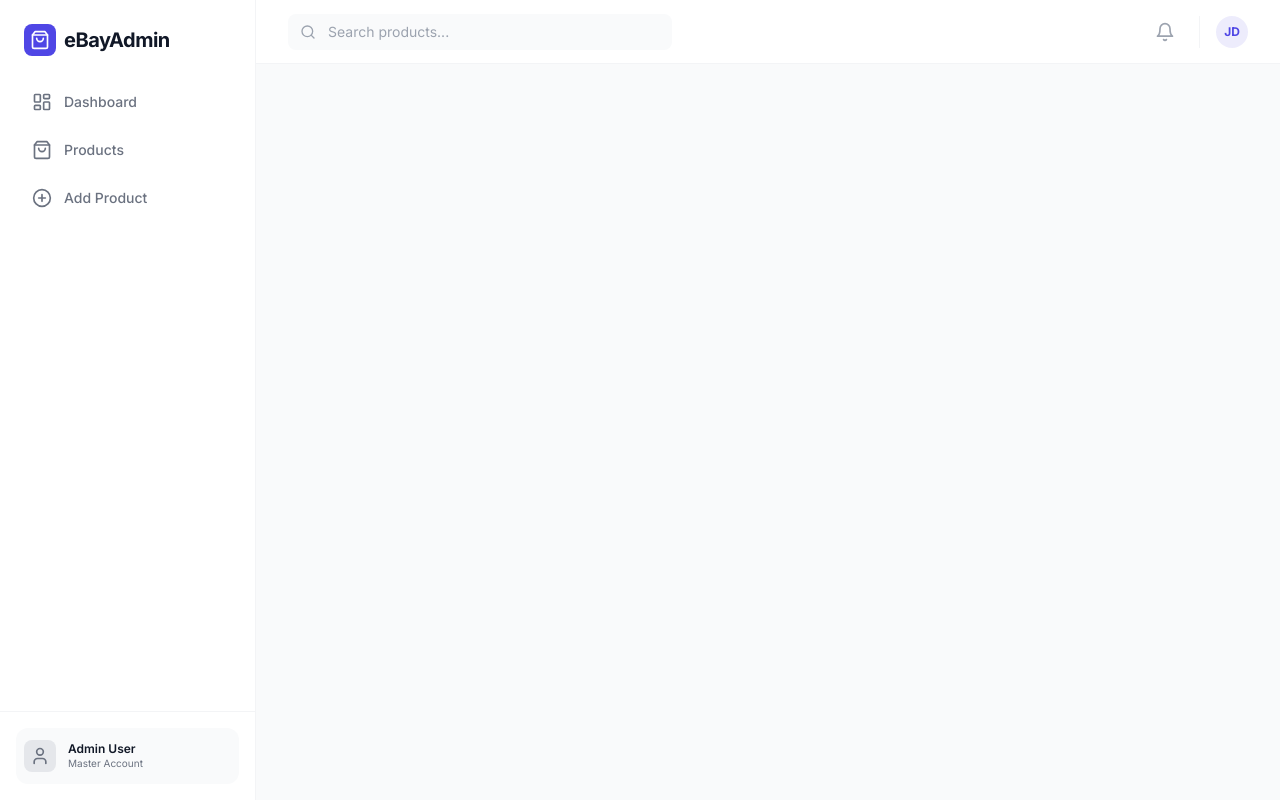
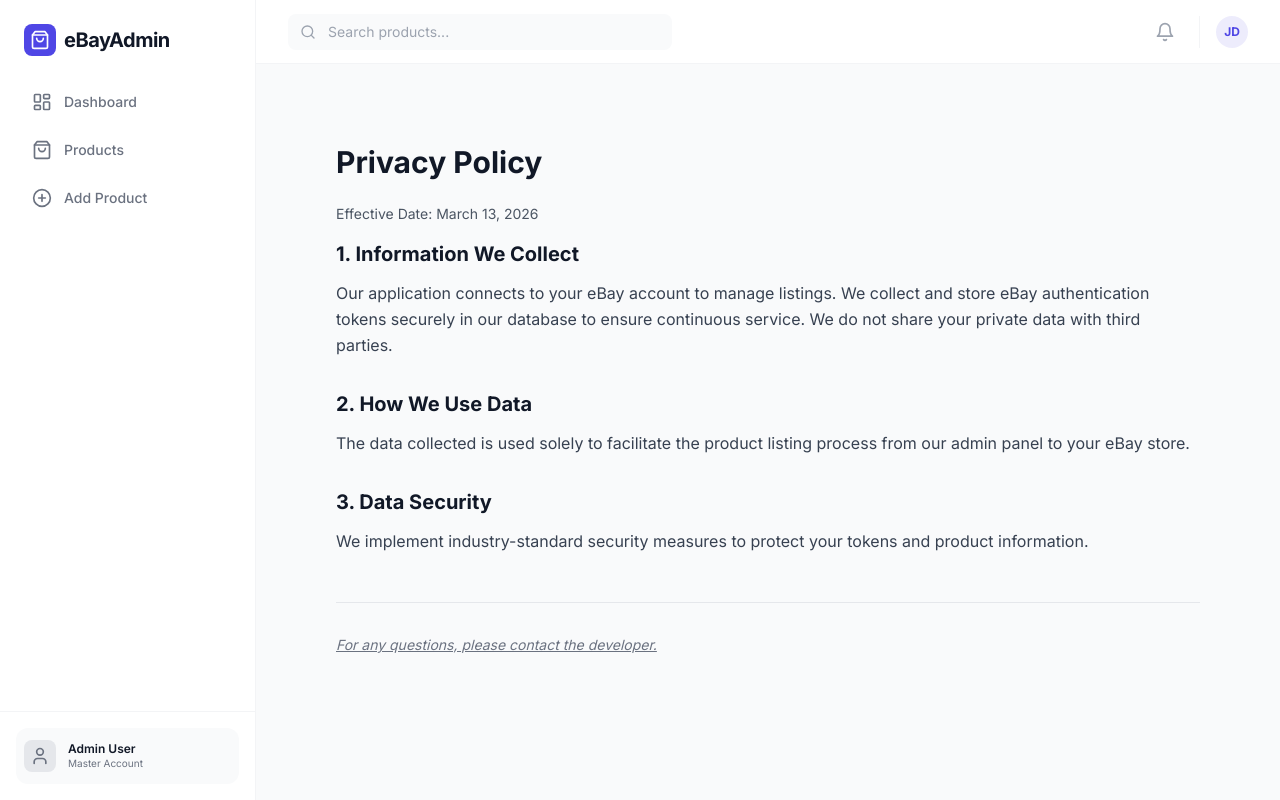
Before and after one commit to dev21sept/E-commerce-product, a React (Vite) app in the folder frontend/: page /privacy in a window 1280 px wide. Built offline with nearby package versions, Linux system fonts and the light colour scheme.

Commit message:
Add Privacy Policy page for eBay compliance

```diff
--- a/frontend/src/App.jsx
+++ b/frontend/src/App.jsx
@@ -4,6 +4,7 @@
 import ProductList from './pages/ProductList';
 import AddProduct from './pages/AddProduct';
 import EditProduct from './pages/EditProduct';
+import PrivacyPolicy from './pages/PrivacyPolicy';
 
 function App() {
     return (
@@ -14,6 +15,7 @@
                     <Route path="/products" element={<ProductList />} />
                     <Route path="/products/add" element={<AddProduct />} />
                     <Route path="/products/edit/:id" element={<EditProduct />} />
+                    <Route path="/privacy" element={<PrivacyPolicy />} />
                 </Routes>
             </Layout>
         </Router>
--- /dev/null
+++ b/frontend/src/pages/PrivacyPolicy.jsx
@@ -0,0 +1,37 @@
+import React from 'react';
+
+const PrivacyPolicy = () => {
+    return (
+        <div className="max-w-4xl mx-auto px-4 py-12">
+            <h1 className="text-3xl font-bold mb-6">Privacy Policy</h1>
+            <p className="text-gray-600 mb-4 text-sm">Effective Date: March 13, 2026</p>
+
+            <section className="mb-8">
+                <h2 className="text-xl font-bold mb-3">1. Information We Collect</h2>
+                <p className="text-gray-700 leading-relaxed">
+                    Our application connects to your eBay account to manage listings. We collect and store eBay authentication tokens securely in our database to ensure continuous service. We do not share your private data with third parties.
+                </p>
+            </section>
+
+            <section className="mb-8">
+                <h2 className="text-xl font-bold mb-3">2. How We Use Data</h2>
+                <p className="text-gray-700 leading-relaxed">
+                    The data collected is used solely to facilitate the product listing process from our admin panel to your eBay store.
+                </p>
+            </section>
+
+            <section className="mb-8">
+                <h2 className="text-xl font-bold mb-3">3. Data Security</h2>
+                <p className="text-gray-700 leading-relaxed">
+                    We implement industry-standard security measures to protect your tokens and product information.
+                </p>
+            </section>
+
+            <footer className="mt-12 pt-8 border-t">
+                <p className="text-gray-500 text-sm italic underline">For any questions, please contact the developer.</p>
+            </footer>
+        </div>
+    );
+};
+
+export default PrivacyPolicy;
```
